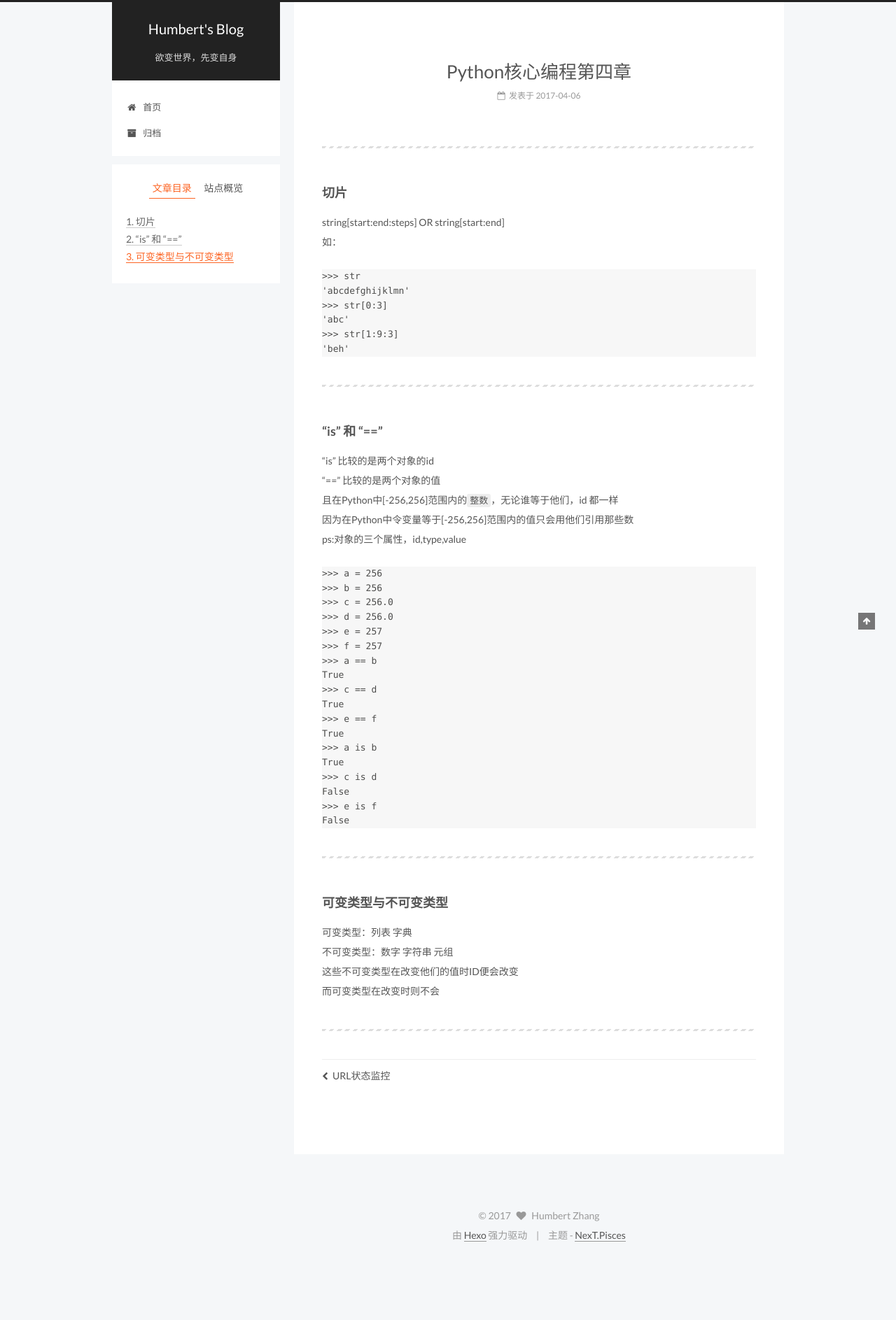
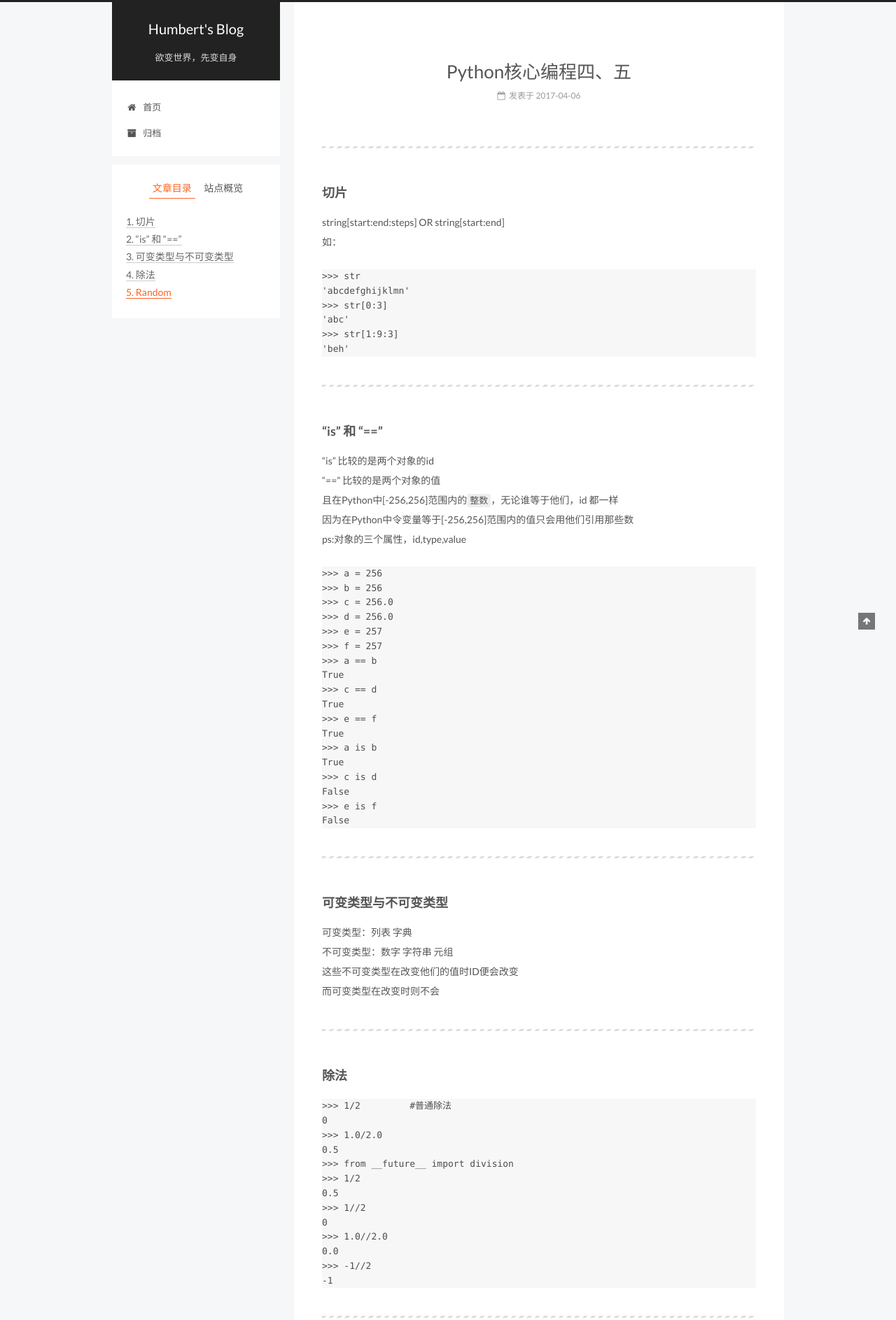
Before and after one commit to Humbertzhang/Humbertzhang.github.io, a plain HTML site: page 2017/04/06/Python核心编程第四章/index.html in a window 1280 px wide. Shown: the top 1887 px of the page at 70% size. Before the commit the page ends 1800 px from the top, so only its background shows below. Drawn offline with Linux system fonts and the light colour scheme.

Commit message:
更新至2017-04-07 14/27/54

```diff
--- a/2017/04/06/Python核心编程第四章/index.html
+++ b/2017/04/06/Python核心编程第四章/index.html
@@ -97,7 +97,7 @@
 
 “is” 和 “==”“is” 比较的是两个对象的i">
 <meta property="og:type" content="article">
-<meta property="og:title" content="Python核心编程第四章">
+<meta property="og:title" content="Python核心编程四、五">
 <meta property="og:url" content="http://Humbertzhang.github.io/2017/04/06/Python核心编程第四章/index.html">
 <meta property="og:site_name" content="Humbert's Blog">
 <meta property="og:description" content="切片string[start:end:steps]  OR string[start:end]如：
@@ -109,9 +109,9 @@
 &amp;apos;beh&amp;apos;
 
 “is” 和 “==”“is” 比较的是两个对象的i">
-<meta property="og:updated_time" content="2017-04-06T15:45:47.480Z">
+<meta property="og:updated_time" content="2017-04-07T06:27:34.985Z">
 <meta name="twitter:card" content="summary">
-<meta name="twitter:title" content="Python核心编程第四章">
+<meta name="twitter:title" content="Python核心编程四、五">
 <meta name="twitter:description" content="切片string[start:end:steps]  OR string[start:end]如：
 &amp;gt;&amp;gt;&amp;gt; str
 &amp;apos;abcdefghijklmn&amp;apos;
@@ -154,7 +154,7 @@
 
 
 
-  <title> Python核心编程第四章 | Humbert's Blog </title>
+  <title> Python核心编程四、五 | Humbert's Blog </title>
 </head>
 
 <body itemscope itemtype="http://schema.org/WebPage" lang="zh-Hans">
@@ -284,7 +284,7 @@
 
 
 
-                Python核心编程第四章
+                Python核心编程四、五
 
 
           </h1>
@@ -366,6 +366,21 @@ False
 </code></pre><hr>
 <h3 id="可变类型与不可变类型"><a href="#可变类型与不可变类型" class="headerlink" title="可变类型与不可变类型"></a>可变类型与不可变类型</h3><p>可变类型：列表 字典<br>不可变类型：数字 字符串 元组<br>这些不可变类型在改变他们的值时ID便会改变<br>而可变类型在改变时则不会</p>
 <hr>
+<h3 id="除法"><a href="#除法" class="headerlink" title="除法"></a>除法</h3><pre><code>&gt;&gt;&gt; 1/2         #普通除法
+0
+&gt;&gt;&gt; 1.0/2.0
+0.5
+&gt;&gt;&gt; from __future__ import division
+&gt;&gt;&gt; 1/2
+0.5
+&gt;&gt;&gt; 1//2
+0
+&gt;&gt;&gt; 1.0//2.0
+0.0
+&gt;&gt;&gt; -1//2
+-1
+</code></pre><hr>
+<h3 id="Random"><a href="#Random" class="headerlink" title="Random"></a>Random</h3><p>random.randrange(start,end) :返回(start,end)内的整数，即不包括两端<br>random.randint(start,end):随机返回[start,end]内的整数<br>random.uniform(start,end)：随机返回[strat,end]内的浮点数<br>random.choice(sequence)：随机返回sequence内的一个元素</p>
 
 
     </div>
@@ -515,7 +530,7 @@ False
 
 
 
-              <div class="post-toc-content"><ol class="nav"><li class="nav-item nav-level-3"><a class="nav-link" href="#切片"><span class="nav-number">1.</span> <span class="nav-text">切片</span></a></li><li class="nav-item nav-level-3"><a class="nav-link" href="#“is”-和-“-”"><span class="nav-number">2.</span> <span class="nav-text">“is” 和 “==”</span></a></li><li class="nav-item nav-level-3"><a class="nav-link" href="#可变类型与不可变类型"><span class="nav-number">3.</span> <span class="nav-text">可变类型与不可变类型</span></a></li></ol></div>
+              <div class="post-toc-content"><ol class="nav"><li class="nav-item nav-level-3"><a class="nav-link" href="#切片"><span class="nav-number">1.</span> <span class="nav-text">切片</span></a></li><li class="nav-item nav-level-3"><a class="nav-link" href="#“is”-和-“-”"><span class="nav-number">2.</span> <span class="nav-text">“is” 和 “==”</span></a></li><li class="nav-item nav-level-3"><a class="nav-link" href="#可变类型与不可变类型"><span class="nav-number">3.</span> <span class="nav-text">可变类型与不可变类型</span></a></li><li class="nav-item nav-level-3"><a class="nav-link" href="#除法"><span class="nav-number">4.</span> <span class="nav-text">除法</span></a></li><li class="nav-item nav-level-3"><a class="nav-link" href="#Random"><span class="nav-number">5.</span> <span class="nav-text">Random</span></a></li></ol></div>
 
 
           </div>
--- a/css/main.css
+++ b/css/main.css
@@ -1699,7 +1699,7 @@ pre .javascript .function {
   width: 4px;
   height: 4px;
   border-radius: 50%;
-  background: #7dff77;
+  background: #db4a38;
 }
 .links-of-blogroll {
   font-size: 13px;
```
Also changed, not shown: 2017/03/25/URL状态监控/index.html (+2 -2 lines), archives/2017/04/index.html (+1 -1 lines), archives/2017/index.html (+1 -1 lines), archives/index.html (+1 -1 lines), index.html (+16 -1 lines).
